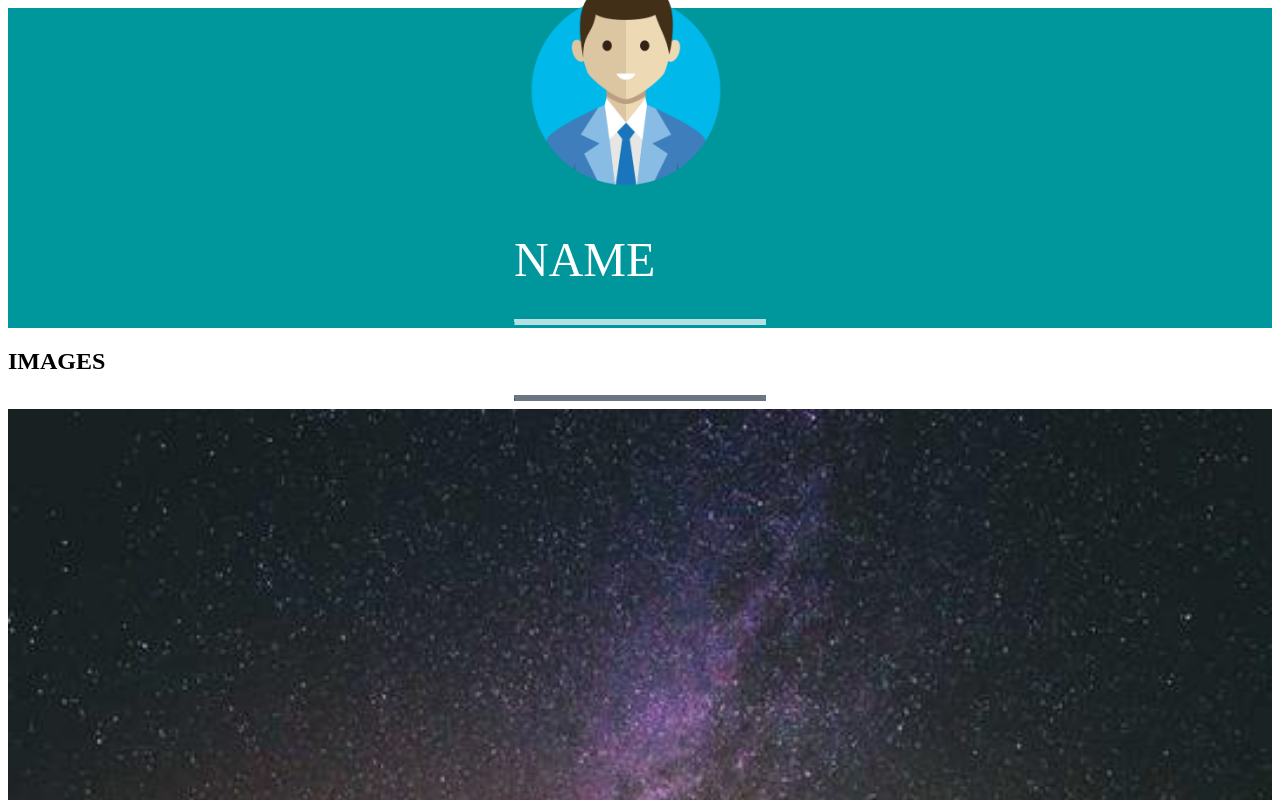
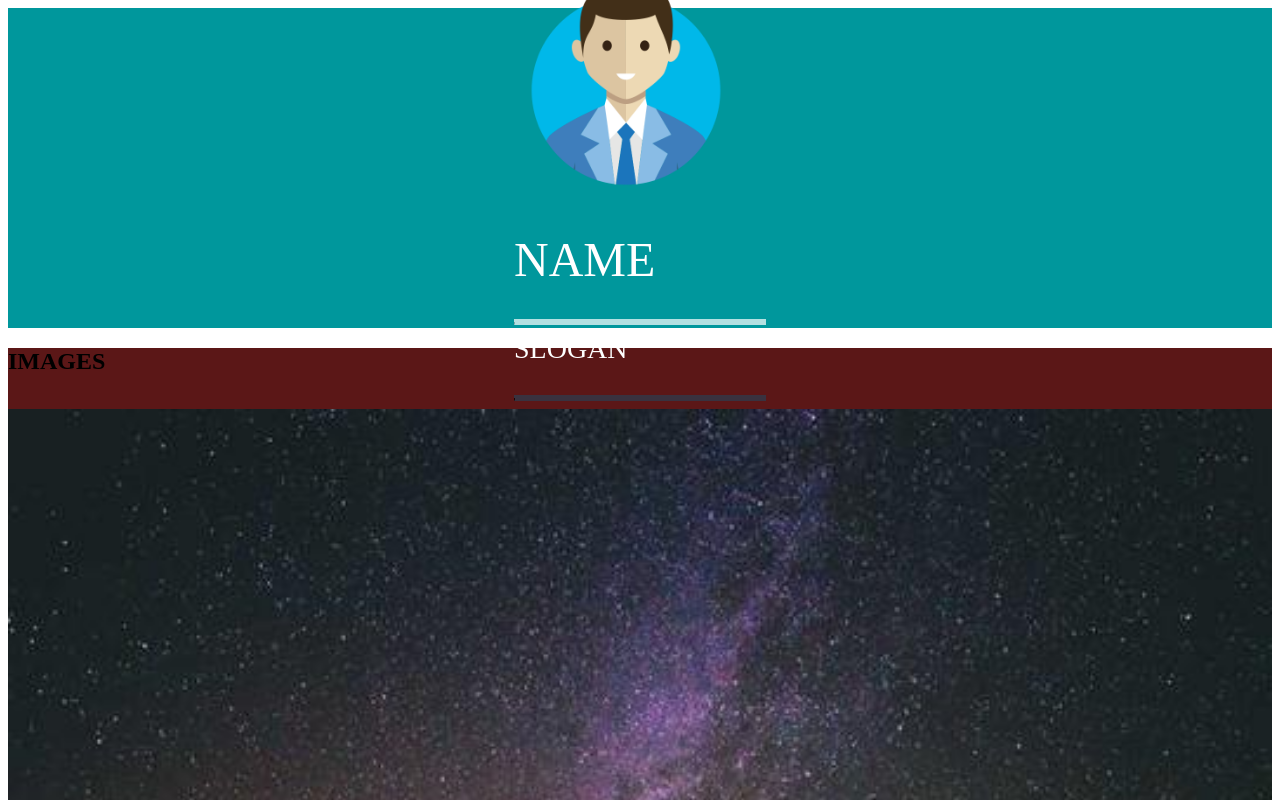
Before and after one commit to a0197391/WK1_REACT_PRC, a React (Vite) app: page / in a window 1280 px wide. Shown: the top 800 px of the page. Built offline with nearby package versions, Linux system fonts and the light colour scheme.

Commit message:
change color of layout

```diff
--- a/src/index.css
+++ b/src/index.css
@@ -78,7 +78,7 @@
 }
 
 .image__layout {
-  background-color: #fff;
+  background-color: #5b1717;
   font-size: 1rem;
 }
 
```
